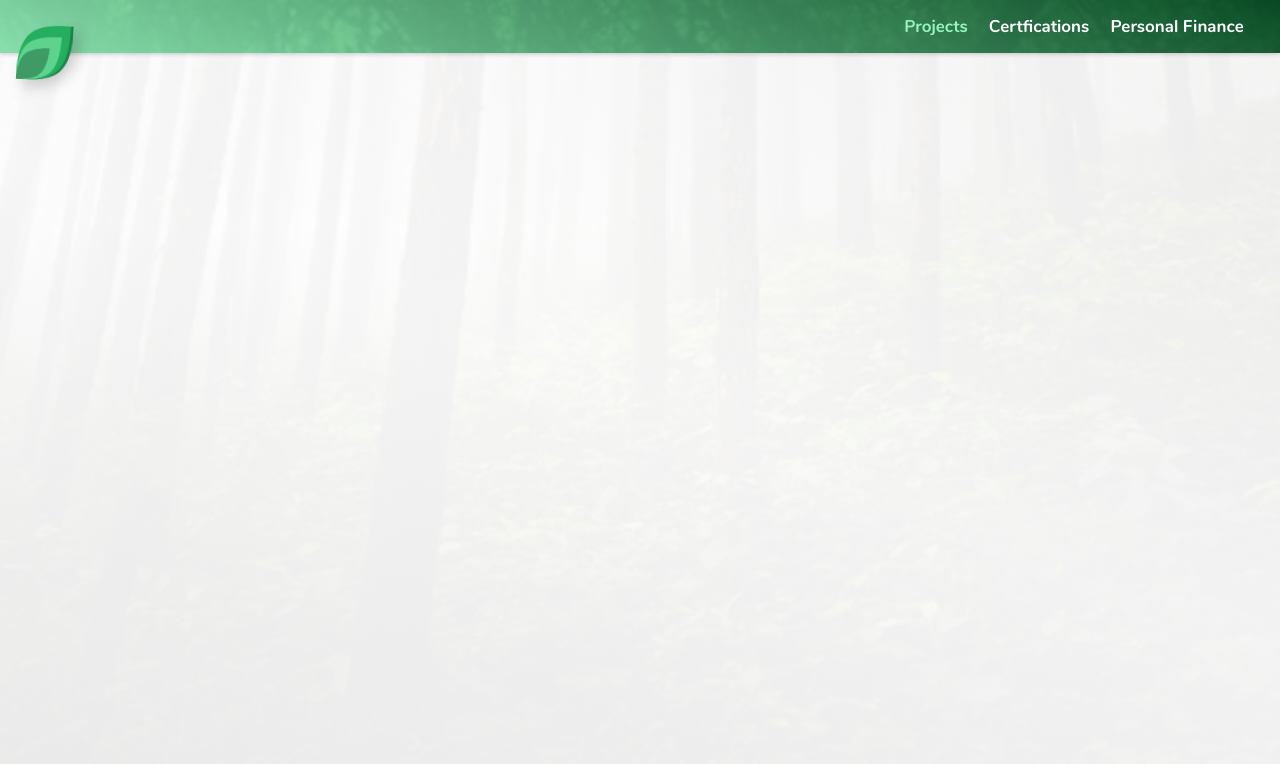
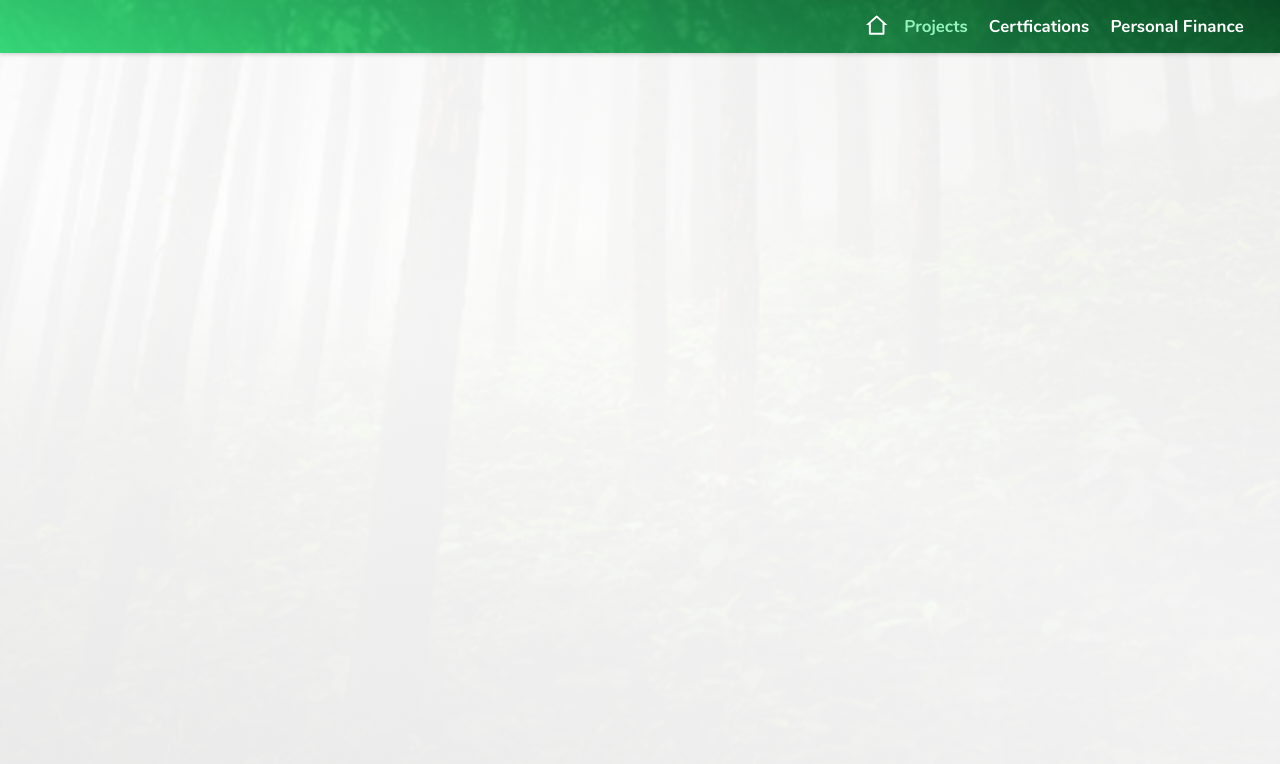
Before and after one commit to justinsalasdev/justinsalas, a Next.js app: page /projects in a window 1280 px wide. Shown: the top 764 px of the page. Built offline with nearby package versions, Linux system fonts and the light colour scheme.

Commit message:
deleted local .env file

```diff
--- a/components/Toolbar.js
+++ b/components/Toolbar.js
@@ -1,4 +1,5 @@
 import CustomLink from "./CustomLink"
+import { RiHome2Line } from "react-icons/ri"
 
 export default function Toolbar() {
 	return (
@@ -7,14 +8,8 @@ export default function Toolbar() {
 				<ul className="navigation__list">
 					<li className="navigation__brand">
 						<CustomLink href="/">
-							<a className="brand">
-								<div>
-									<img
-										src="/icons/leafSVG.svg"
-										alt="to homepage"
-										className="brand__logo"
-									/>
-								</div>
+							<a className="navigation__home">
+								<RiHome2Line />
 							</a>
 						</CustomLink>
 					</li>
--- a/constants/emailTemplate.js
+++ b/constants/emailTemplate.js
@@ -56,10 +56,11 @@ const template = `<!DOCTYPE html PUBLIC "-//W3C//DTD XHTML 1.0 Transitional//EN"
                                                                         <table cellpadding="0" cellspacing="0" width="100%">
                                                                             <tbody>
                                                                                 <tr>
-                                                                                    <td align="center" class="esd-block-image" style="font-size: 0px;"><a target="_blank"><img class="adapt-img" src="https://idniqi.stripocdn.email/content/guids/CABINET_f899eed06db250c61e10624607122461/images/75981599826945826.png" alt style="display: block;" width="80"></a></td>
+                                                                                    <td align="center" class="esd-block-image" style="font-size: 0px;"><a target="_blank"><img class="adapt-img" src="https://idniqi.stripocdn.email/content/guids/CABINET_f899eed06db250c61e10624607122461/images/34591600253042051.png" alt style="display: block;" width="40"></a></td>
                                                                                 </tr>
                                                                                 <tr>
                                                                                     <td align="center" class="esd-block-text">
+                                                                                        <p style="color: #3c7950; font-family: 'merriweather sans', 'helvetica neue', helvetica, arial, sans-serif; font-size: 18px;"><br></p>
                                                                                         <p style="color: #3c7950; font-family: 'merriweather sans', 'helvetica neue', helvetica, arial, sans-serif; font-size: 18px;"><strong>Thank you for your interest !</strong></p>
                                                                                     </td>
                                                                                 </tr>
--- a/helpers/mailer.js
+++ b/helpers/mailer.js
@@ -1,7 +1,7 @@
 import nodemailer from "nodemailer"
 import emailTemplate from "../constants/emailTemplate"
 
-export default async function mailer() {
+export default async function mailer(email) {
 	let transporter = nodemailer.createTransport({
 		host: "webhost.dynadot.com",
 		port: 587,
--- a/pages/index.js
+++ b/pages/index.js
@@ -40,7 +40,7 @@ export default function Home() {
 
 			{formShown && !alertShown ? (
 				<Prompt
-					barModifier={saved ? "success" : "pending"}
+					barModifier={saved ? "success" : error ? "error" : "pending"}
 					acknowledge={acknowledgeSuccess}
 					type={saved ? "single" : ""}
 					message1={
--- a/styles/common/variables.scss
+++ b/styles/common/variables.scss
@@ -1,5 +1,6 @@
 //breakpoints
 $form-input-breakpoint: 30em; //450px
+$prompt-breakpoint: 37rem;
 
 //button shadow
 $shadow-inactive: rgba(#211717, 0.2);
--- a/styles/components/_brand.scss
+++ b/styles/components/_brand.scss
@@ -6,8 +6,6 @@
 	padding-left: 2rem;
 	display: block;
 	// text-shadow: 0.1rem 0.1rem 0.2rem;
-	color: $white;
-	// font-weight: bold;
 
 	& > div {
 		transform-origin: 100% 0%;
--- a/styles/components/_form.scss
+++ b/styles/components/_form.scss
@@ -43,11 +43,17 @@
 		display: flex;
 		align-items: center;
 		justify-content: space-around;
+
+		@media screen and (max-width: $prompt-breakpoint) {
+			justify-content: flex-end;
+		}
 	}
 
 	&__action {
 		width: 20%;
-		// margin-right: 2rem;
+		@media screen and (max-width: $prompt-breakpoint) {
+			margin-right: 1.5rem;
+		}
 	}
 
 	&__spinner {
--- a/styles/components/_navigation.scss
+++ b/styles/components/_navigation.scss
@@ -9,20 +9,27 @@
 		height: 5rem;
 		width: 100%;
 		display: grid;
-		grid-template-columns: 1fr auto auto 2%;
+		grid-template-columns: 1fr auto auto auto 2%;
 		justify-items: center;
 		align-items: center;
 
-		& > li:nth-child(2) {
-			justify-self: right;
+		& > li {
+			&:first-of-type {
+				justify-self: right;
+				padding-right: 0.5rem;
+			}
 		}
 	}
 
-	&__brand {
-		position: absolute;
-		left: 0;
-		top: 100%;
-		transform: translateY(-50%);
+	&__home {
+		display: block;
+		transform: translateY(0.3rem);
+		font-size: 2.2rem;
+		color: $white;
+
+		&--active {
+			color: $primary-light-40;
+		}
 	}
 
 	&__link {
--- a/styles/components/_prompt.scss
+++ b/styles/components/_prompt.scss
@@ -15,12 +15,17 @@
 
 	&__window {
 		@extend .fixed-center;
+		width: auto;
 		border-radius: 0.3rem;
 		font-size: 1.4rem;
 
 		z-index: $prompt-window-index;
 		background-color: $white;
 		box-shadow: $shadow-inactive;
+
+		@media screen and (max-width: $prompt-breakpoint) {
+			width: 80%;
+		}
 	}
 
 	&__bar {
@@ -30,6 +35,9 @@
 		}
 		&--success {
 			background-color: $primary;
+		}
+		&--error {
+			background-color: $danger;
 		}
 	}
 
@@ -48,6 +56,7 @@
 
 	&__message,
 	&__component {
+		margin: auto;
 		@extend .flex-center;
 		padding: 1rem;
 	}
--- a/styles/components/_toolbar.scss
+++ b/styles/components/_toolbar.scss
@@ -3,7 +3,7 @@
 .toolbar {
 	background: linear-gradient(
 			20deg,
-			rgba($primary-light-40, 0.9),
+			rgba($primary-light-20, 0.9),
 			rgba($primary-dark-20, 0.9)
 		),
 		url("/images/toolBG.jpg") center/cover no-repeat;
--- a/styles/index.scss
+++ b/styles/index.scss
@@ -44,7 +44,7 @@ body {
 	-moz-osx-font-smoothing: grayscale;
 }
 
-@import "./components/brand";
+// @import "./components/brand";
 @import "./components/greet";
 @import "./components/root";
 @import "./components/main";
```
Also changed, not shown: 1 other file (tests, documents, lock files or other folders).
